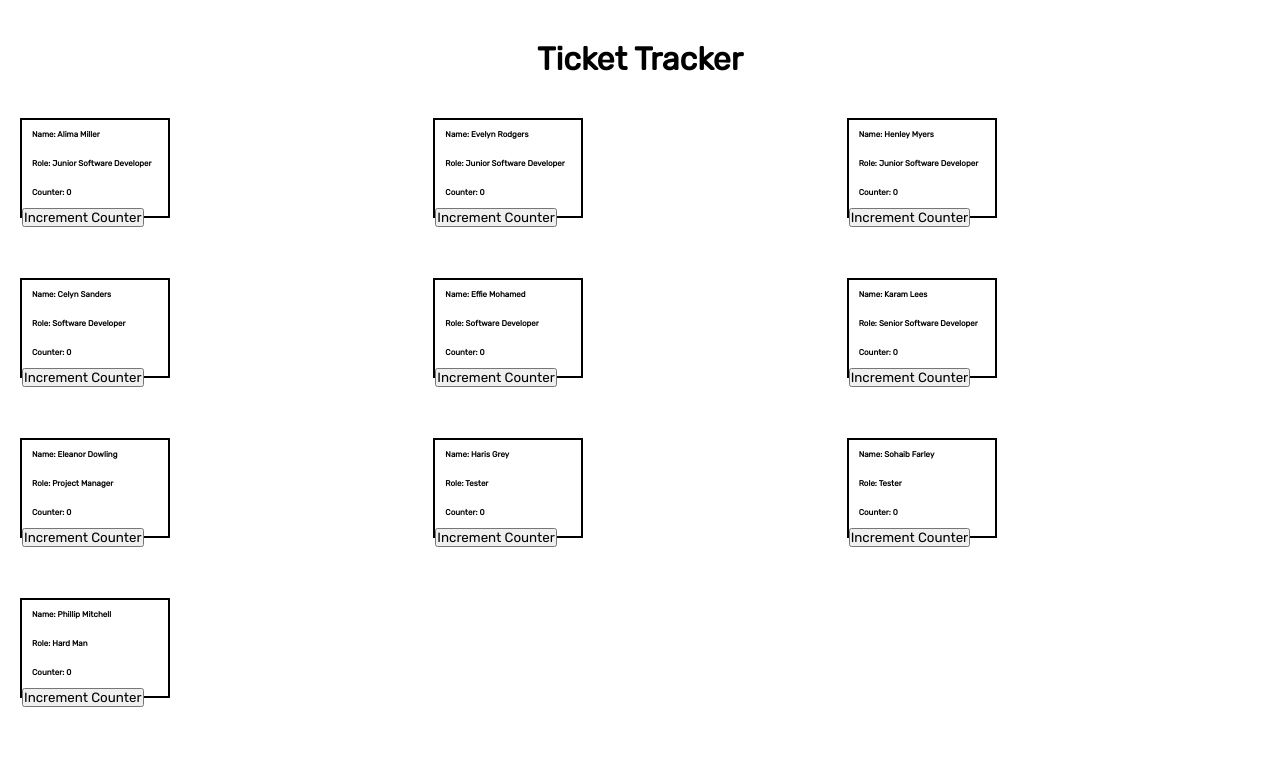
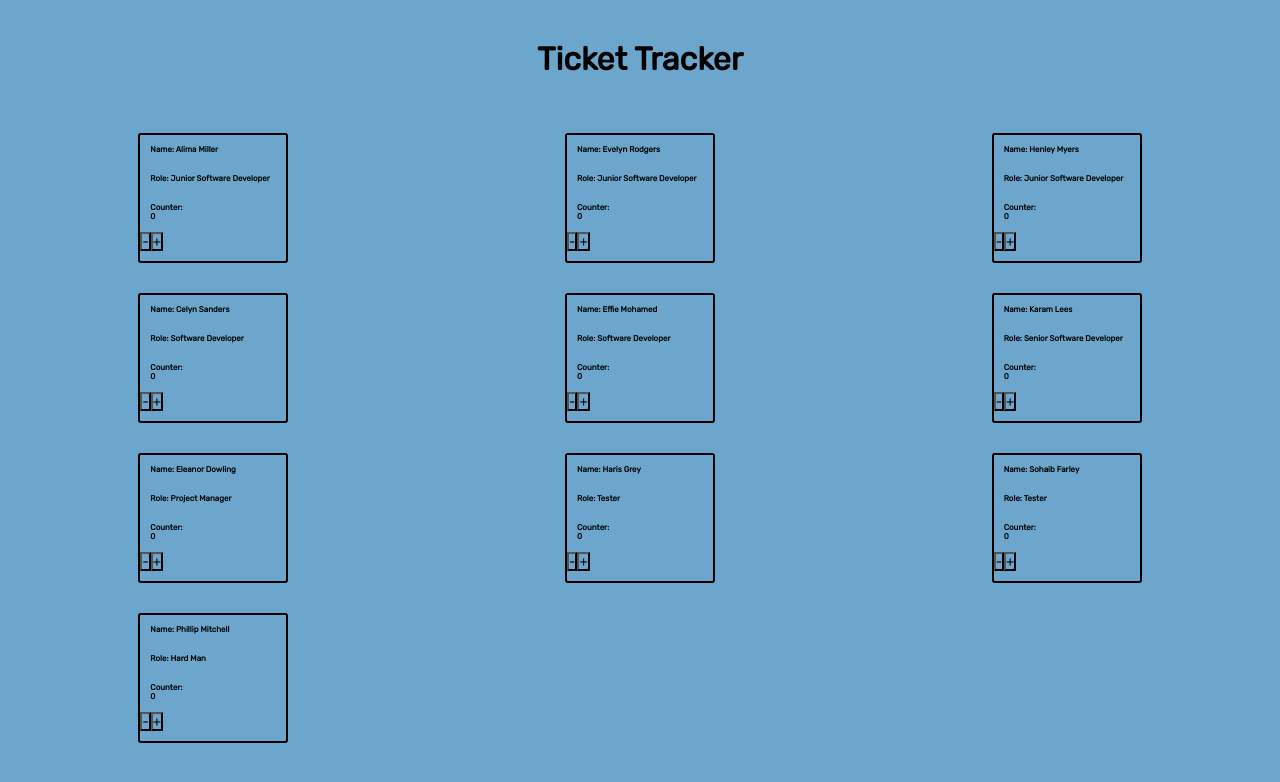
Before and after one commit to luke-welbourn/ticket-tracker, a React (Vite) app: page / in a window 1280 px wide. Shown: the top 782 px of the page. Built offline with nearby package versions, Linux system fonts and the light colour scheme.

Commit message:
added decrement, decrement will not make negative. currently unstyled.

```diff
--- a/src/App.css
+++ b/src/App.css
@@ -4,6 +4,7 @@
   padding: 0;
   box-sizing: border-box;
   font-family: "Rubik", sans-serif;
+  background-color: rgb(108, 166, 204);
 }
 
 h1 {
--- a/src/App.scss
+++ b/src/App.scss
@@ -5,6 +5,7 @@
   padding: 0;
   box-sizing: border-box;
   font-family: "Rubik", sans-serif;
+  background-color: rgb(108, 166, 204);
 }
 
 h1 {
--- a/src/components/Ticket/Ticket.css
+++ b/src/components/Ticket/Ticket.css
@@ -1,7 +1,8 @@
 .ticket-tile {
-  height: 100px;
+  height: 130px;
   width: 150px;
   border: 2px solid black;
+  border-radius: 3px;
 }
 .ticket-tile p {
   font-size: 0.5em;
@@ -10,10 +11,11 @@
 }
 
 .ticket-container__created {
-  margin: 20px;
   height: 100%;
   width: 100%;
   display: grid;
   grid-template-columns: 1fr 1fr 1fr;
   grid-template-rows: 1fr 1fr 1fr 1fr;
+  justify-items: center;
+  align-items: center;
 }/*# sourceMappingURL=Ticket.css.map */
--- a/src/components/Ticket/Ticket.scss
+++ b/src/components/Ticket/Ticket.scss
@@ -1,7 +1,8 @@
 .ticket-tile {
-  height: 100px;
+  height: 130px;
   width: 150px;
   border: 2px solid black;
+  border-radius: 3px;
   p {
     font-size: 0.5em;
     font-weight: bold;
@@ -10,10 +11,11 @@
 }
 
 .ticket-container__created {
-  margin: 20px;
   height: 100%;
   width: 100%;
   display: grid;
   grid-template-columns: 1fr 1fr 1fr;
   grid-template-rows: 1fr 1fr 1fr 1fr;
+  justify-items: center;
+  align-items: center;
 }
--- a/src/components/Ticket/Ticket.tsx
+++ b/src/components/Ticket/Ticket.tsx
@@ -1,4 +1,5 @@
 import { useState } from "react";
+
 import "./Ticket.scss";
 
 type TeamMember = {
@@ -12,24 +13,41 @@ type TicketProps = {
 };
 
 const Ticket = ({ info }: TicketProps) => {
-  //
-  //
-  const [counter, setCounter] = useState<number>(0);
-  //
-  //
-  const handleIncrement = () => {
-    setCounter((prevCounter) => prevCounter + 1);
+  const [counters, setCounters] = useState<number[]>(
+    new Array(info.length).fill(0)
+  );
+
+  const handleIncrement = (index: number) => {
+    setCounters((prevCounters) => {
+      const newCounters = [...prevCounters];
+      newCounters[index] += 1;
+      return newCounters;
+    });
+  };
+
+  const handleDecrement = (index: number) => {
+    setCounters((prevCounters) => {
+      const newCounters = [...prevCounters];
+
+      if (newCounters[index] > 0) {
+        newCounters[index] -= 1;
+      }
+      return newCounters;
+    });
   };
 
   return (
     <div className="ticket-container__created">
-      {info.map((worker) => (
+      {info.map((worker, index) => (
         <div className="ticket-tile" key={worker.id}>
           <p>Name: {worker.name}</p>
           <p>Role: {worker.role}</p>
           <div>
-            <p>Counter: {counter}</p>
-            <button onClick={handleIncrement}>Increment Counter</button>
+            <p>
+              Counter: <br></br> {counters[index]}
+            </p>
+            <button onClick={() => handleDecrement(index)}>-</button>
+            <button onClick={() => handleIncrement(index)}>+</button>
           </div>
         </div>
       ))}
```
Also changed, not shown: 2 other files (tests, documents, lock files or other folders).
